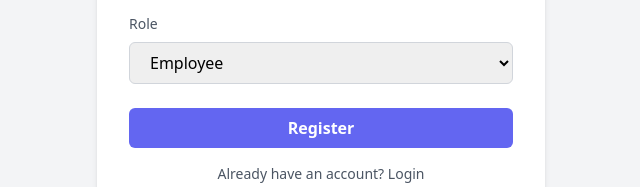
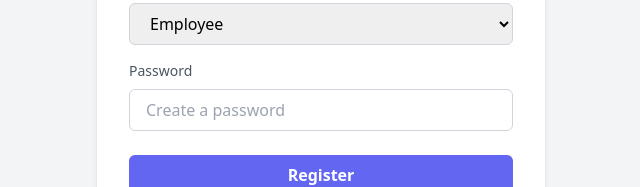
Before and after one commit to KayGV25/CSBU_Cloud_FE, a Next.js app: page /register in a window 1280 px wide. Shown: the part 545-732 px from the top of the page, without its empty margins (319-959 px from the left). Built offline with nearby package versions, Linux system fonts and the light colour scheme; no server answers.

Commit message:
feat: implement admin employee management, login, and registration pages

```diff
--- a/pages/admin/employees/index.js
+++ b/pages/admin/employees/index.js
@@ -162,6 +162,7 @@ const Table = ({ userData }) => {
           yoe: userUpdate.yoe,
           approved: userUpdate.approved ?? true,
           role: userUpdate.role,
+          password: userUpdate.password || undefined,
         }),
       });
 
@@ -191,6 +192,7 @@ const Table = ({ userData }) => {
             <th className="border px-4 py-2">Employee Name</th>
             <th className="border px-4 py-2">Department</th>
             <th className="border px-4 py-2">Role</th>
+            <th className="border px-4 py-2">Password</th>
             <th className="border px-4 py-2">Action</th>
           </tr>
         </thead>
@@ -294,6 +296,18 @@ const UserForm = ({ userData, onSave }) => {
         )}
       </td>
 
+      <td className="border px-4 py-2">
+        {edit ? (
+          <Input.Password
+            value={editUser.password || ""}
+            onChange={(e) => handleInputChange("password", e.target.value)}
+            placeholder="Leave empty to keep current"
+          />
+        ) : (
+          "******"
+        )}
+      </td>
+
       {/* Role Field */}
       <td className="border px-4 py-2">
         {edit ? (
--- a/pages/login/index.js
+++ b/pages/login/index.js
@@ -1,8 +1,5 @@
 import { useState } from "react";
-import Layout from "../../components/Layout"
-
 import Head from "next/head";
-import { useUserContext } from "../../context/UserContext";
 import { toast } from "sonner";
 import { useRouter } from "next/router";
 import Link from "next/link";
@@ -11,52 +8,37 @@ import { API_URL } from "../../env";
 export default function Login() {
     const [employeeCode, setEmployeeCode] = useState('');
     const [password, setPassword] = useState('');
-    const { user, setUser } = useUserContext();
+    const [isLoggingIn, setIsLoggingIn] = useState(false);
     const router = useRouter();
 
     const handleSubmit = async(e) => {
         e.preventDefault();
         try {
+            setIsLoggingIn(true);
             const response = await fetch(`${API_URL}/api/v1/auth/login`, {
               method: 'POST',
               headers: {
                 'Content-Type': 'application/json',
               },
               body: JSON.stringify({
-                id: employeeCode,
+                user_id: employeeCode,
                 password: password,
               }),
             });
 
             const data = await response.json();
-            // console.log(data.accessToken)
-            if (response.ok) {
-              const token = data.accessToken;
-              localStorage.setItem('token', token);
+            if (response.ok && (data.authenticated || data.accessToken)) {
+              if (data.accessToken) {
+                localStorage.setItem('token', data.accessToken);
+              }
               router.push("/");
+            } else {
+              toast.error(data.message || "Authentication failed");
             }
-
-            //   const userResponse = await fetch(`${API_URL}/api/v1/users/${employeeCode}`, {
-            //     method: 'GET',
-            //     headers: {
-            //       'Authorization': `Bearer ${token}`,
-            //     },
-            //   });
-
-            //   if (userResponse.ok) {
-            //     const userData = await userResponse.json();
-            //     setUser(userData);
-            //     console.log(userData);
-            //     console.log(user);
-            //     // router.push("/");
-            //   } else {
-            //     toast.error("Failed to fetch User");
-            //   }
-            // } else {
-            //   toast.error(data.message || 'Authentication failed');
-            // }
           } catch (err) {
             toast.error(`Something went wrong: ${err}`);
+          } finally {
+            setIsLoggingIn(false);
           }
       };
     return (
@@ -107,9 +89,10 @@ export default function Login() {
                     </div>
                     <button
                         type="submit"
+                        disabled={isLoggingIn}
                         className="w-full px-4 py-2 font-bold text-white bg-indigo-500 rounded-md hover:bg-indigo-600 focus:outline-none focus:ring-2 focus:ring-indigo-400"
                     >
-                        Login
+                        {isLoggingIn ? "Logging in..." : "Login"}
                     </button>
                     </form>
                     <p className="mt-4 text-sm text-center text-gray-600">
--- a/pages/register/index.js
+++ b/pages/register/index.js
@@ -13,6 +13,7 @@ const Register = () => {
     department_id: "",
     yoe: 0,
     role: "EMPLOYEE",
+    password: "",
   });
   const [departments, setDepartments] = useState([]);
   const [isSigningUp, setIsSigningUp] = useState(false);
@@ -52,6 +53,7 @@ const Register = () => {
           yoe: Number(formData.yoe),
           approved: false,
           role: formData.role,
+          password: formData.password,
         }),
       });
       if (!response.ok) throw new Error("Registration failed");
@@ -162,7 +164,7 @@ const Register = () => {
           </div>
 
           {/* Role */}
-          <div className="mb-6">
+          <div className="mb-4">
             <label htmlFor="role" className="block mb-2 text-sm font-medium text-gray-600">
               Role
             </label>
@@ -177,6 +179,22 @@ const Register = () => {
               <option value="MANAGER">Manager</option>
               <option value="ADMIN">Admin</option>
             </select>
+          </div>
+
+          <div className="mb-6">
+            <label htmlFor="password" className="block mb-2 text-sm font-medium text-gray-600">
+              Password
+            </label>
+            <input
+              type="password"
+              id="password"
+              name="password"
+              value={formData.password}
+              onChange={handleChange}
+              placeholder="Create a password"
+              className="w-full px-4 py-2 border border-gray-300 rounded-md focus:ring focus:ring-indigo-100 focus:border-indigo-300"
+              required
+            />
           </div>
 
           {/* Submit */}
```
